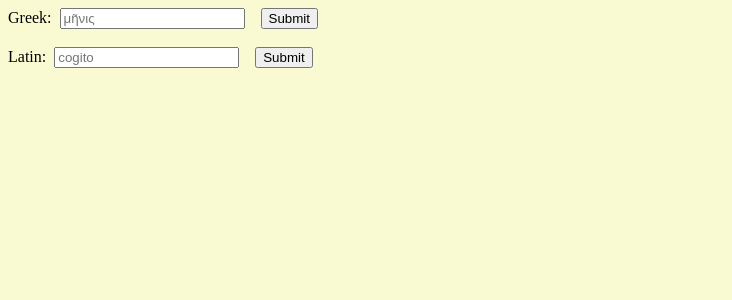
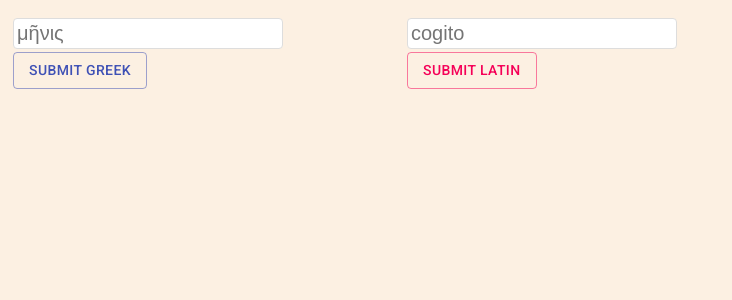
Before and after one commit to DiosAkhilleus/akhos-react, a React (Create React App) app: page / in a window 1280 px wide. Shown: the top 300 px of the page, without its empty margins (0-732 px from the left). Built offline with nearby package versions, Linux system fonts and the light colour scheme.

Commit message:
added functionality for Greek LSJ entry, did some styling

```diff
--- a/package.json
+++ b/package.json
@@ -10,6 +10,7 @@
     "@testing-library/user-event": "^12.1.10",
     "beta-code-js": "^2.0.2",
     "buffer": "^4.9.2",
+    "flat": "^5.0.2",
     "react": "^17.0.1",
     "react-dom": "^17.0.1",
     "react-scripts": "4.0.3",
--- a/src/App.css
+++ b/src/App.css
@@ -1,5 +1,5 @@
 body{
-    background-color: lightgoldenrodyellow;
+    background-color:rgb(252, 240, 226);
 }
 #greek, #latin{
     display:none;
@@ -18,3 +18,66 @@ input {
     margin-left: 8px;
     margin-right: 8px;
 }
+
+.MuiButtonBase-root.MuiButton-root.MuiButton-outlined.MuiButton-outlinedSecondary {
+    align-self:flex-end;
+}
+
+.lang-input {
+
+    border-radius:4px;
+    font-size:20px;
+    vertical-align: middle;
+    outline: none;
+    padding: 3px 0px 3px 3px;
+    margin: 5px 1px 3px 0px;
+    border: 1px solid #DDDDDD;
+    -webkit-transition: all 0.30s ease-in-out;
+    -moz-transition: all 0.30s ease-in-out;
+    -ms-transition: all 0.30s ease-in-out;
+    -o-transition: all 0.30s ease-in-out;
+
+}
+
+.lang-input:focus{
+    outline-color:cadetblue;
+    box-shadow: 0 0 5px rgba(81, 203, 238, 1);
+    padding: 3px 0px 3px 3px;
+    margin: 5px 1px 3px 0px;
+    border: 1px solid rgba(81, 203, 238, 1);
+}
+
+#greek-label, #latin-label {
+    display:inline-block;
+    font-size:20px;
+    text-align:left;
+    height:100%;
+}
+
+#form-container {
+
+    width:30vw;
+    display:flex;
+}
+
+.lang-form {
+    display:flexbox;
+    min-width:100%;
+    padding:5px;
+}
+
+#latin-cell {
+    width: 100%;
+}
+
+table {
+    max-width: 100%;
+}
+
+#gr {
+    width: 100px;
+}
+
+#lab {
+    width: 20px;
+}
--- a/src/App.js
+++ b/src/App.js
@@ -2,6 +2,7 @@ import React, { useState } from 'react';
 import getGreek from './modules/javascript/greek';
 import getLatin from './modules/javascript/latin';
 import Mult from './components/Mult';
+import {Button} from '@material-ui/core';
 import './App.css';
 
 function App () {
@@ -57,21 +58,18 @@ function App () {
 
     return (
       <div>
-        <form onSubmit={handleGreek}>
-          <label>
-            Greek:
-            <input type="text" value={greek} onChange={handleChangeGreek} placeholder="μῆνις"/>
-          </label>
-          <input type="submit" value="Submit"/>
-        </form>
-        <br/>
-        <form onSubmit={handleLatin}>
-          <label>
-            Latin:
-            <input type="text" value={latin} onChange={handleChangeLatin} placeholder="cogito"/>
-          </label>
-          <input type="submit" value="Submit"/>
-        </form>
+        <div id="form-container">
+          <form className="lang-form" onSubmit={handleGreek}>
+            <input className="lang-input" type="text" value={greek} onChange={handleChangeGreek} name="gr" placeholder="μῆνις"/>
+            &nbsp;
+            <Button variant="outlined" color="primary" type="submit" classes={{label: 'sub-button'}}>Submit Greek</Button>
+          </form>
+          <form className="lang-form" onSubmit={handleLatin}>
+                <input className="lang-input" type="text" value={latin} onChange={handleChangeLatin} placeholder="cogito"/>
+                &nbsp;
+              <Button variant="outlined" color="secondary" type="submit" classes={{label: 'sub-button'}}>Submit Latin</Button>
+            </form>
+        </div>
         <br/>
           <div>{(ret) ? (<Mult input={lemm} provided={provided} lang={lang}/>) : ''}</div>
         <div id='greek'></div>
--- a/src/components/Translation.js
+++ b/src/components/Translation.js
@@ -1,12 +1,11 @@
-
+import '../modules/css/translation.css';
 
 const Translation = (props) => {
 
     const format = (item, i) => { // maps through the inflection array and returns a div containing each inflection
 
             return(
-                <div>
-                ––––––––––––––––––––<br/>
+                <div className="infl">
                 <h4>Possibility {i + 1}</h4>
                 {Object.keys(item).map((val, i) => {return (<div key={Math.random()}><div>{val.charAt(0).toUpperCase() + val.slice(1)}: {item[val]}</div><br/></div>)})}
                 </div>
@@ -17,6 +16,7 @@ const Translation = (props) => {
             <h2>{props.provided}</h2>
             <div>{props.head}</div> <br/>
             <div>{props.type}</div>
+            <div>{(props.provided !== '') ? '––––––––––––––––––––' : ''}</div>
             <div>{props.inflections.map((item, i) => format(item, i))}</div>
             <div>{(props.provided !== '') ? '––––––––––––––––––––' : ''}</div><br/>
 
--- /dev/null
+++ b/src/modules/css/translation.css
@@ -0,0 +1,4 @@
+.infl {
+    color: cadetblue;
+    font-family:fantasy
+}
--- a/src/modules/javascript/greek.js
+++ b/src/modules/javascript/greek.js
@@ -1,5 +1,6 @@
 import {  greekToBetaCode  } from 'beta-code-js';
 const convert = require('xml-js');
+const flatten = require('flat');
 
 const getGreek = async (lemma) => {
 
@@ -428,14 +429,73 @@ const getPerseusGreek = async (lemma) => { // retrieves the XML from the Perseus
             return "Can't Find Entry";
         } else {
             dataAsJson = JSON.parse(convert.xml2json(textData1, {compact: true, spaces: 4}));
-            //console.log(dataAsJson);
-            return "Middle Liddell Dict. Entry";
+            const lower = dataAsJson["TEI.2"].text.body.div0.entry.sense;
+        let defArray = [];
+        for(let i = 0; i < lower.length; i++){
+            const flatter = flatten(lower[i]);
+            //console.log(flatter);
+            let regex1 = /^_text.0/;
+            let regex2 = /_text$/
+            let regex3 = /^foreign./;
+            let regex4 = /^usg./;
+
+            const asArray = Object.entries(flatter);
+            const allowedArr = asArray.filter(([key, value]) => (((regex1.test(key) || regex2.test(key)) && (!regex3.test(key) && !regex4.test(key)) && (value !== ", " && value !== "; " && value !== ":"))));
+            const allowedObj = Object.fromEntries(allowedArr);
+
+            for (const [key, value] of Object.entries(allowedObj)) {
+                allowedObj[key] = value.replace(/^\s/g, '');
+                allowedObj[key] = value.replace(/,\s$/, ':');
+            }
+
+            defArray.push(allowedObj);
+        }
+
+        let joined = '';
+        for(let i = 0; i < defArray.length; i++) {
+            let subArr = Object.entries(defArray[i]);
+            const endArr = subArr.map(([key, value]) => (value) )
+            const endStr = endArr.join(', ');
+
+            joined += endStr;
+        }
+        return joined;
         }
     } else {
         dataAsJson = JSON.parse(convert.xml2json(textData, {compact: true, spaces: 4}));
-        //console.log(dataAsJson);
-        //need to do some pretty serious parsing here. This could take a while.
-        return "Middle Liddell Dict. Entry";
+
+        const lower = dataAsJson["TEI.2"].text.body.div0.entry.sense;
+        let defArray = [];
+        for(let i = 0; i < lower.length; i++){
+            const flatter = flatten(lower[i]);
+            //console.log(flatter);
+            let regex1 = /^_text.0/;
+            let regex2 = /_text$/
+            let regex3 = /^foreign./;
+            let regex4 = /^usg./;
+
+            const asArray = Object.entries(flatter);
+            const allowedArr = asArray.filter(([key, value]) => (((regex1.test(key) || regex2.test(key)) && (!regex3.test(key) && !regex4.test(key)) && (value !== ", " && value !== "; " && value !== ":"))));
+            const allowedObj = Object.fromEntries(allowedArr);
+
+            for (const [key, value] of Object.entries(allowedObj)) {
+                allowedObj[key] = value.replace(/^\s/g, '');
+                allowedObj[key] = value.replace(/,\s$/, ':');
+            }
+
+            defArray.push(allowedObj);
+        }
+
+        let joined = '';
+        for(let i = 0; i < defArray.length; i++) {
+            let subArr = Object.entries(defArray[i]);
+            const endArr = subArr.map(([key, value]) => (value) )
+            const endStr = endArr.join(', ');
+
+            joined += endStr;
+        }
+        console.log(joined);
+        return joined;
     }
 };
 
```
Also changed, not shown: 2 other files (tests, documents, lock files or other folders).
